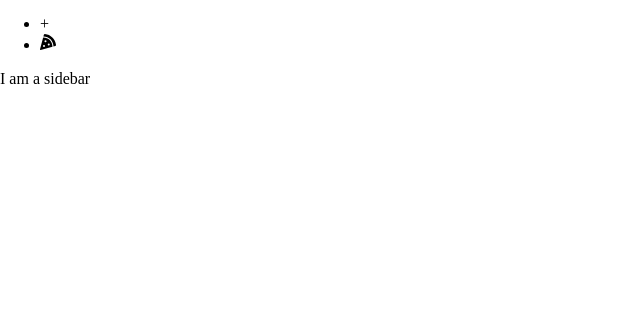
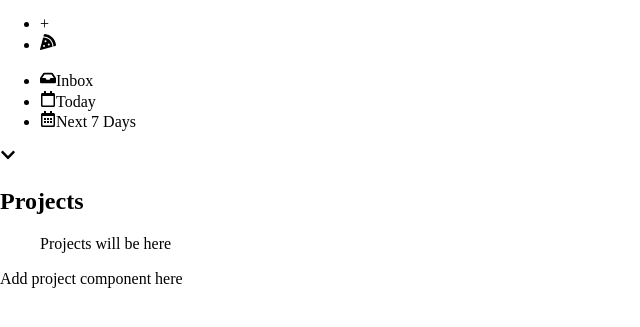
Before and after one commit to ShannonTJ/react-todoist-clone, a React (Create React App) app: page / in a window 1280 px wide. Shown: the part 305-632 px from the top of the page, without its empty margins (0-640 px from the left). Built offline with nearby package versions, Linux system fonts and the light colour scheme.

Commit message:
sidebar component

```diff
--- a/src/components/layout/Sidebar.js
+++ b/src/components/layout/Sidebar.js
@@ -1,5 +1,42 @@
 import React from "react";
+import {
+  FaChevronDown,
+  FaInbox,
+  FaRegCalendarAlt,
+  FaRegCalendar,
+} from "react-icons/fa";
 
 export const Sidebar = () => {
-  return <p>I am a sidebar</p>;
+  return (
+    <div className="sidebar" data-testid="sidebar">
+      <ul className="sidebar__generic">
+        <li>
+          <span>
+            <FaInbox />
+          </span>
+          <span>Inbox</span>
+        </li>
+        <li>
+          <span>
+            <FaRegCalendar />
+          </span>
+          <span>Today</span>
+        </li>
+        <li>
+          <span>
+            <FaRegCalendarAlt />
+          </span>
+          <span>Next 7 Days</span>
+        </li>
+      </ul>
+      <div className="sidebar__middle">
+        <span>
+          <FaChevronDown />
+        </span>
+        <h2>Projects</h2>
+      </div>
+      <ul className="sidebar__projects">Projects will be here</ul>
+      Add project component here
+    </div>
+  );
 };
```
Also changed, not shown: 1 other file (tests, documents, lock files or other folders).
